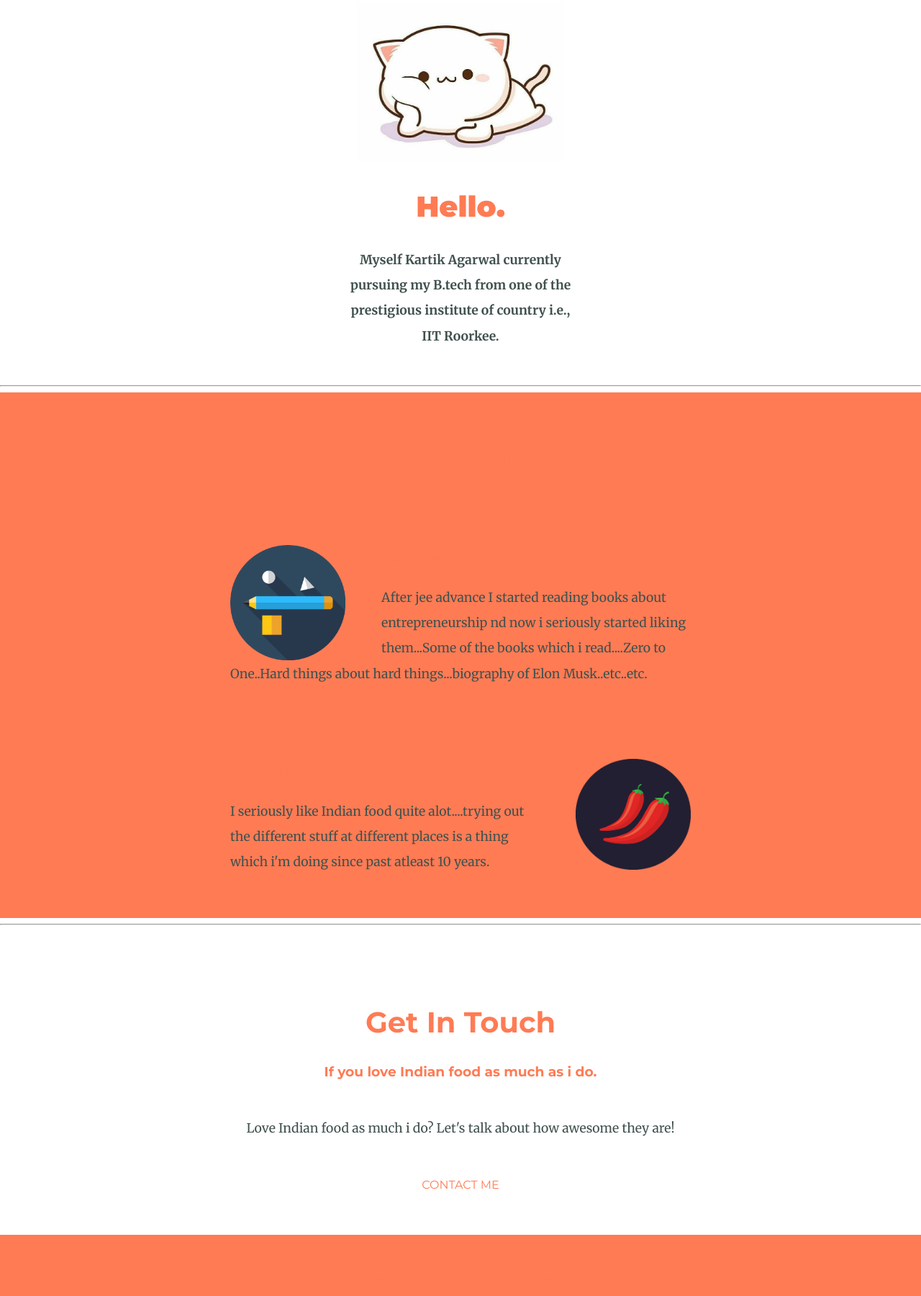
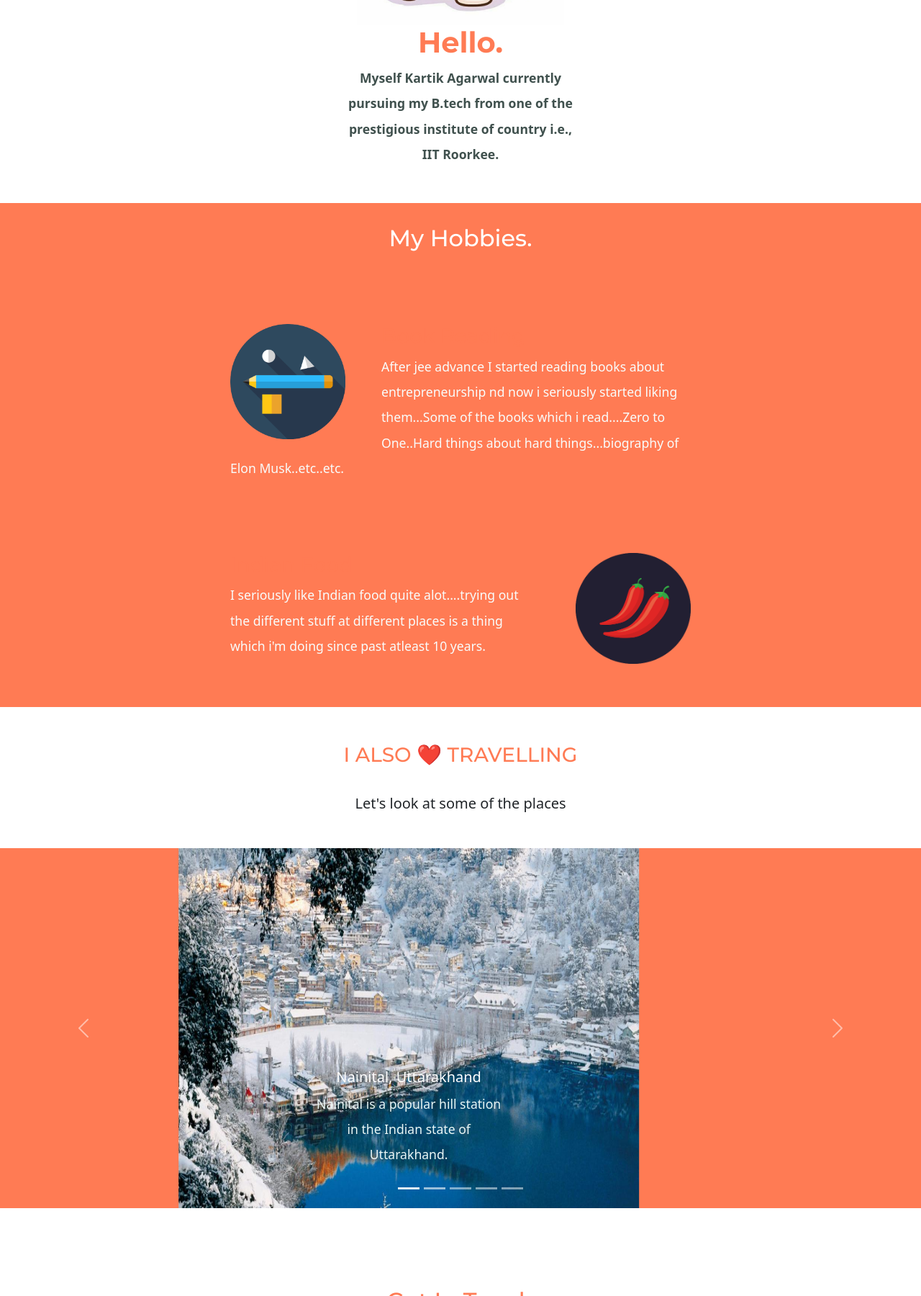
Before and after one commit to kartik-0908/personal_portfolio, a plain HTML site: page index.html in a window 1280 px wide. Shown: the part 1000-2800 px from the top of the page at 72% size. Drawn offline with nearby package versions, Linux system fonts and the light colour scheme.

Commit message:
new design

```diff
--- a/index.html
+++ b/index.html
@@ -8,49 +8,113 @@
     <link rel="icon" href="favicon.ico">
     <link rel="preconnect" href="https://fonts.gstatic.com">
 <link href="https://fonts.googleapis.com/css2?family=Merriweather:ital,wght@0,400;0,700;0,900;1,300;1,400;1,700;1,900&family=Montserrat:ital,wght@0,100;0,200;0,300;0,400;0,500;0,600;0,700;0,800;0,900;1,100;1,200;1,300;1,400;1,500;1,600;1,700;1,800;1,900&family=Sacramento&display=swap" rel="stylesheet">
+<link href="https://cdn.jsdelivr.net/npm/bootstrap@5.0.0-beta1/dist/css/bootstrap.min.css" rel="stylesheet" integrity="sha384-giJF6kkoqNQ00vy+HMDP7azOuL0xtbfIcaT9wjKHr8RbDVddVHyTfAAsrekwKmP1" crossorigin="anonymous">
+<script src="https://cdn.jsdelivr.net/npm/bootstrap@5.0.0-beta1/dist/js/bootstrap.bundle.min.js" integrity="sha384-ygbV9kiqUc6oa4msXn9868pTtWMgiQaeYH7/t7LECLbyPA2x65Kgf80OJFdroafW" crossorigin="anonymous"></script>
+<script src="https://kit.fontawesome.com/bba1ccdbf0.js" crossorigin="anonymous"></script>
 </head>
 <body>
+
     <div class="top-container">
         <img class="top-cloud" src="images/cloud.png" alt="clound-image">
         <h1>I'm K. A.</h1>
-        <h2><span class="K">K</span>artik <span class="A">A</span>garwal</h2>
+        <h2 id="kartik"><span class="K">K</span>artik <span class="A">A</span>garwal</h2>
         <img class="bottom-cloud" src="images/cloud.png" alt="clound-image">
         <img src="images/mountain.png" alt="mountain-image">
     </div>
     <div class="middle-container">
         <div class="profile">
           <img class="pp" src="images/cat1.jpg" alt="profile-photo">
-          <h2>Hello.</h2>
+          <h2 id="hello">Hello.</h2>
           <p class="intro">Myself Kartik Agarwal currently pursuing my B.tech from one of the prestigious institute of country i.e., IIT Roorkee.</p>
         </div>
-        <hr>
+
         <div class="hobbies">
-          <h2>My Hobbies.</h2>
+          <h2 id="My">My Hobbies.</h2>
           <div class="hobbies-row">
             <img class="hobbies-image" src="images/hobbies.png" alt="hobbies-image">
             <h3>Book Reading</h3>
-            <p>After jee advance I started reading books about entrepreneurship nd now i seriously started liking them...Some of the books which i read....Zero to One..Hard things about hard things...biography of Elon Musk..etc..etc.</p>
+            <p class="h">After jee advance I started reading books about entrepreneurship nd now i seriously started liking them...Some of the books which i read....Zero to One..Hard things about hard things...biography of Elon Musk..etc..etc.</p>
           </div>
           <div class="hobbies-row">
             <img class="food-img" src="images/food.png" alt="food-image">
             <h3>Indian Food</h3>
-            <p>I seriously like Indian food quite alot....trying out the different stuff at different places is a thing which i'm doing since past atleast 10 years.</p>
+            <p class="h">I seriously like Indian food quite alot....trying out the different stuff at different places is a thing which i'm doing since past atleast 10 years.</p>
           </div>
         </div>
-        <hr>
+        <div id="travel">
+          <h3>I ALSO ❤️ TRAVELLING</h3>
+        <h5>Let's look at some of the places</h5>
+        </div>
+
+        <div id="carouselExampleCaptions" class="location carousel slide" data-bs-ride="carousel">
+          <ol class="carousel-indicators">
+            <li data-bs-target="#carouselExampleCaptions" data-bs-slide-to="0" class="active"></li>
+            <li data-bs-target="#carouselExampleCaptions" data-bs-slide-to="1"></li>
+            <li data-bs-target="#carouselExampleCaptions" data-bs-slide-to="2"></li>
+            <li data-bs-target="#carouselExampleCaptions" data-bs-slide-to="3"></li>
+            <li data-bs-target="#carouselExampleCaptions" data-bs-slide-to="4"></li>
+          </ol>
+          <div class="carousel-inner">
+            <div class="carousel-item active">
+              <img class="location-images" src="images/nainital.jpg" class="d-block w-100" alt="nainital">
+              <div class="carousel-caption d-none d-md-block">
+                <h5>Nainital, Uttarakhand</h5>
+                <p class="img-cmmnt">Nainital is a popular hill station in the Indian state of Uttarakhand.</p>
+              </div>
+            </div>
+            <div class="carousel-item">
+              <img class="location-images" src="images/leh.jpg" class="d-block w-100" alt="leh">
+              <div class="carousel-caption d-none d-md-block">
+                <h5>Leh & Laddakh , J&K</h5>
+                <p class="img-cmmnt">Leh is the joint capital and largest town of the union territory of Ladakh in India.</p>
+              </div>
+            </div>
+            <div class="carousel-item">
+              <img class="location-images" src="images/kathmandu.jpeg" class="d-block w-100" alt="kathmandu">
+              <div class="carousel-caption d-none d-md-block">
+                <h5>Kathmandu, Nepal</h5>
+                <p class="img-cmmnt">The Kathmandu Valley historically known as Nepal Valley or Nepa Valley.</p>
+              </div>
+            </div>
+            <div class="carousel-item">
+              <img class="location-images" src="images/rameshwaram.jpg" class="d-block w-100" alt="rameshwaram">
+              <div class="carousel-caption d-none d-md-block">
+                <h5>Rameshwaram, Tamil Nadu</h5>
+                <p class="img-cmmnt">Rameswaram is a town on Pamban Island, a Hindu pilgrimage site with ornate corridors.</p>
+              </div>
+            </div>
+            <div class="carousel-item">
+              <img class="location-images" src="images/kashmir.jpg" class="d-block w-100" alt="kashmir">
+              <div class="carousel-caption d-none d-md-block">
+                <h5>Dal Lake, Kashmir</h5>
+                <p class="img-cmmnt">Dal is a lake in Srinagar, the summer capital of J&K, India.It is integral to tourism and recreation in Kashmir.</p>
+              </div>
+            </div>
+          </div>
+          <a class="carousel-control-prev" href="#carouselExampleCaptions" role="button" data-bs-slide="prev">
+            <span class="carousel-control-prev-icon" aria-hidden="true"></span>
+            <span class="visually-hidden">Previous</span>
+          </a>
+          <a class="carousel-control-next" href="#carouselExampleCaptions" role="button" data-bs-slide="next">
+            <span class="carousel-control-next-icon" aria-hidden="true"></span>
+            <span class="visually-hidden">Next</span>
+          </a>
+        </div>
+
         <div class="contact-me">
           <h2>Get In Touch</h2>
-          <h3>If you love Indian food as much as i do.</h3>
-          <p class="contact-message">Love Indian food as much i do?   Let's talk about how awesome they are!</p>
-          <a class="btn" href="mailto:kartik_a@mt.iitr.ac.in">CONTACT ME</a>
+          <h3>If you love Indian food or travelling as much as i do.</h3>
+          <p class="contact-message">Love Indian food or travelling as much i do?   Let's talk about how awesome they are!</p>
+
+          <button type="button" class="btn btn-outline-danger">CONTACT ME</button>
         </div>
       </div>
 
 
       <div class="bottom-container">
-        <a  href="https://www.linkedin.com/">LinkedIn</a>
-        <a  href="https://twitter.com/">Twitter</a>
-        <a  href="https://www.facebook.com">Facebook</a>
+        <a class="btc" href="https://www.linkedin.com/"><i class="fab fa-linkedin fa-4x"></i></a>
+        <a class="btc" href="https://twitter.com/"><i class="fab fa-twitter-square fa-4x"></i></a>
+        <a class="btc" href="https://www.facebook.com"><i class="fab fa-facebook-square fa-4x"></i></a>
         <p class="copyright">© 2021 Kartik Agarwal.</p>
       </div>
 
```
